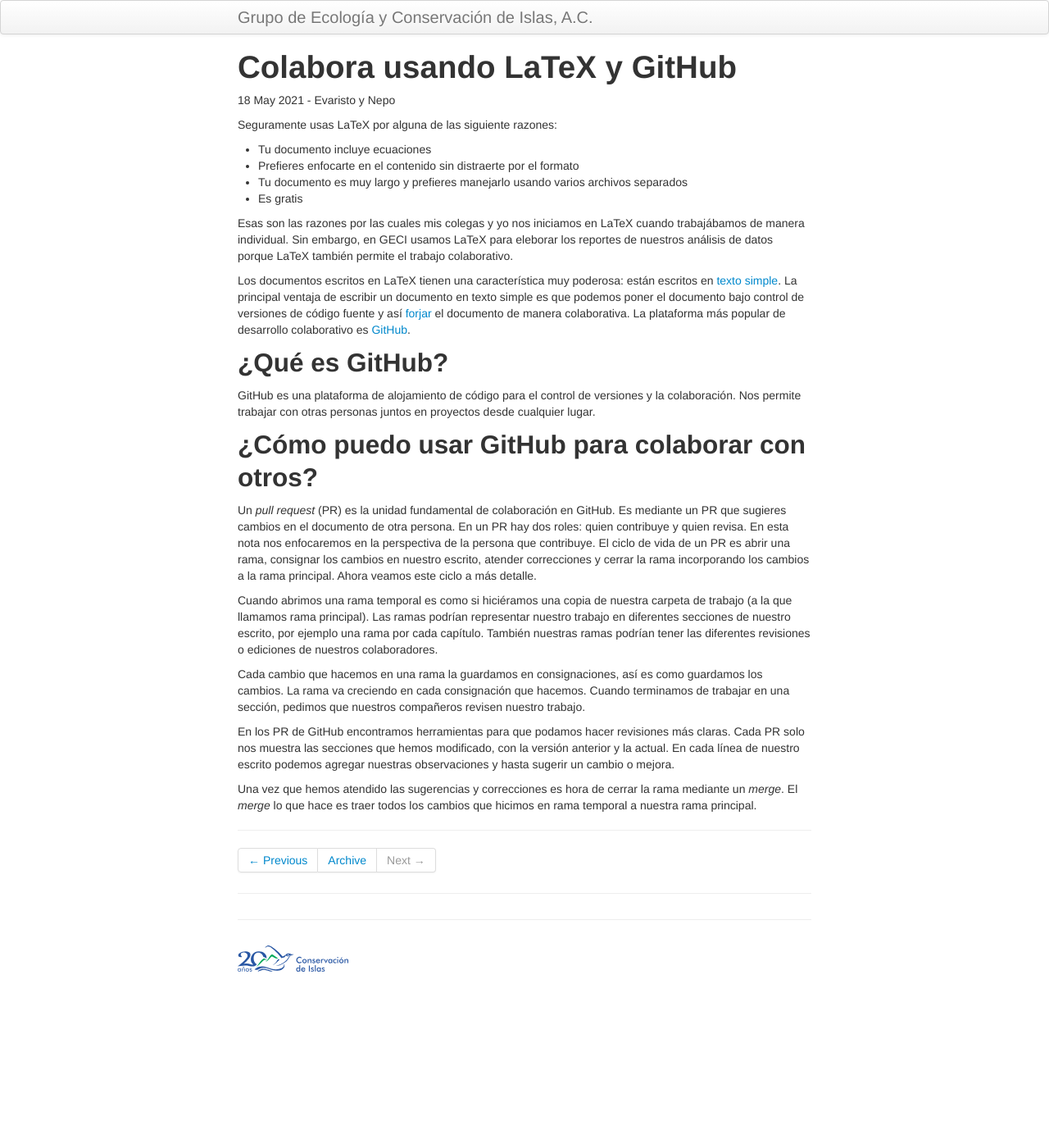
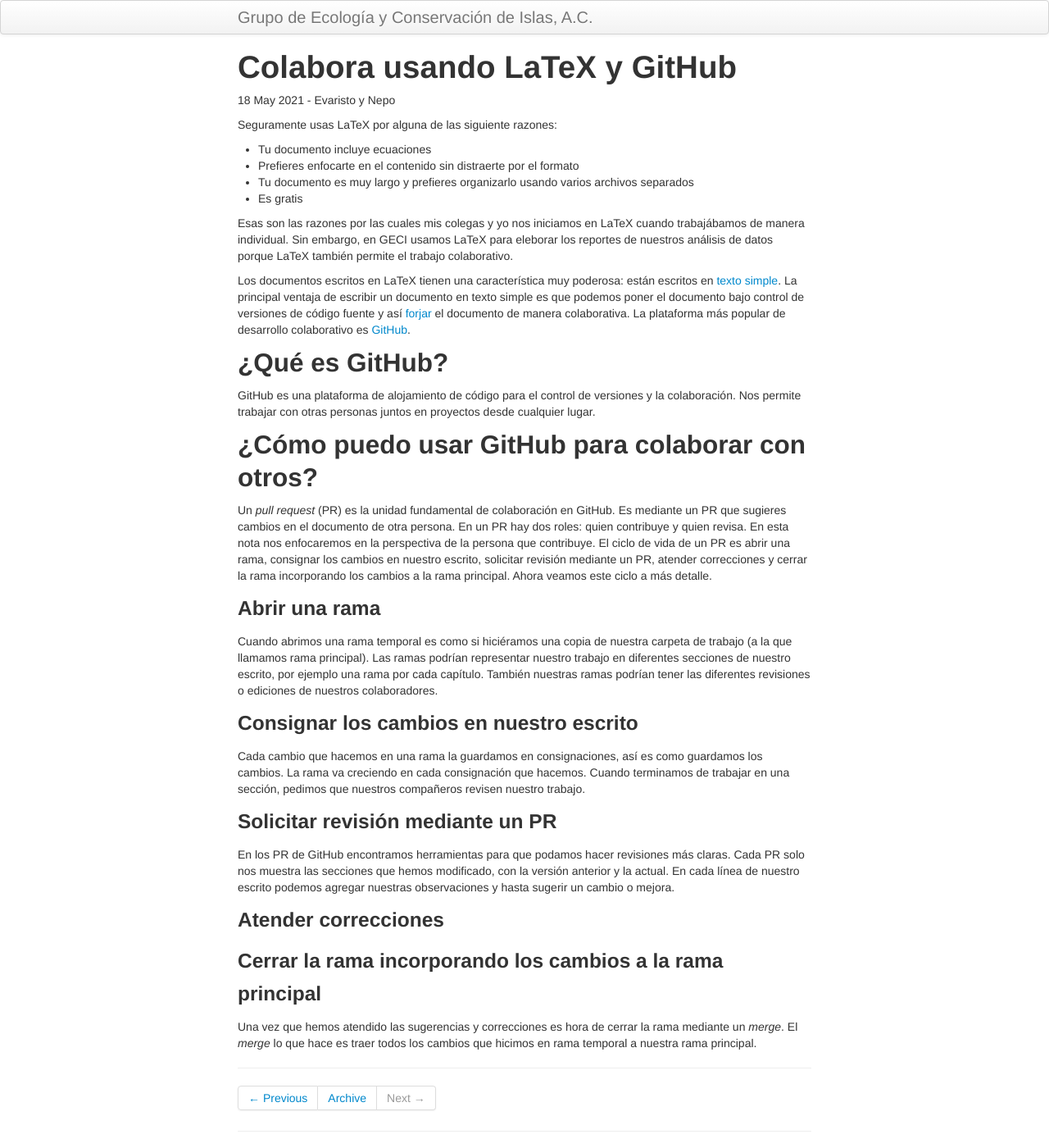
Before and after one commit to LizethMReyes/islasgeci.github.io, a Jekyll site: the page built from _posts/2021-05-18-latex_git.md, in a window 1280 px wide and 1400 px high. Shown: the whole window at 82% size. Built offline with Jekyll 4.4.1, drawn with Linux system fonts in a browser that asks for light colours.

Commit message:
✍️ Use subsections

```diff
--- a/_posts/2021-05-18-latex_git.md
+++ b/_posts/2021-05-18-latex_git.md
@@ -9,7 +9,7 @@ Seguramente usas LaTeX por alguna de las siguiente razones:
 
 - Tu documento incluye ecuaciones
 - Prefieres enfocarte en el contenido sin distraerte por el formato
-- Tu documento es muy largo y prefieres manejarlo usando varios archivos separados
+- Tu documento es muy largo y prefieres organizarlo usando varios archivos separados
 - Es gratis
 
 Esas son las razones por las cuales mis colegas y yo nos iniciamos en LaTeX cuando trabajábamos de
@@ -32,22 +32,33 @@ Nos permite trabajar con otras personas juntos en proyectos desde cualquier luga
 Un _pull request_ (PR) es la unidad fundamental de colaboración en GitHub. Es mediante un PR que
 sugieres cambios en el documento de otra persona. En un PR hay dos roles: quien contribuye y quien
 revisa. En esta nota nos enfocaremos en la perspectiva de la persona que contribuye. El ciclo de
-vida de un PR es abrir una rama, consignar los cambios en nuestro escrito, atender correcciones y
-cerrar la rama incorporando los cambios a la rama principal. Ahora veamos este ciclo a más detalle.
+vida de un PR es abrir una rama, consignar los cambios en nuestro escrito, solicitar revisión
+mediante un PR, atender correcciones y cerrar la rama incorporando los cambios a la rama principal.
+Ahora veamos este ciclo a más detalle.
+
+### Abrir una rama
 
 Cuando abrimos una rama temporal es como si hiciéramos una copia de nuestra carpeta de trabajo (a la
 que llamamos rama principal). Las ramas podrían representar nuestro trabajo en diferentes secciones
 de nuestro escrito, por ejemplo una rama por cada capítulo. También nuestras ramas podrían tener las
 diferentes revisiones o ediciones de nuestros colaboradores.
 
+### Consignar los cambios en nuestro escrito
+
 Cada cambio que hacemos en una rama la guardamos en consignaciones, así es como guardamos los
 cambios. La rama va creciendo en cada consignación que hacemos. Cuando terminamos de trabajar en una
 sección, pedimos que nuestros compañeros revisen nuestro trabajo.
+
+### Solicitar revisión mediante un PR
 
 En los PR de GitHub encontramos herramientas para que podamos hacer revisiones más claras. Cada PR
 solo nos muestra las secciones que hemos modificado, con la versión anterior y la actual. En cada
 línea de nuestro escrito podemos agregar nuestras observaciones y hasta sugerir un cambio o mejora.
 
+### Atender correcciones
+
+### Cerrar la rama incorporando los cambios a la rama principal
+
 Una vez que hemos atendido las sugerencias y correcciones es hora de cerrar la rama mediante un
 _merge_. El _merge_ lo que hace es traer todos los cambios que hicimos en rama temporal a nuestra
 rama principal.
```
